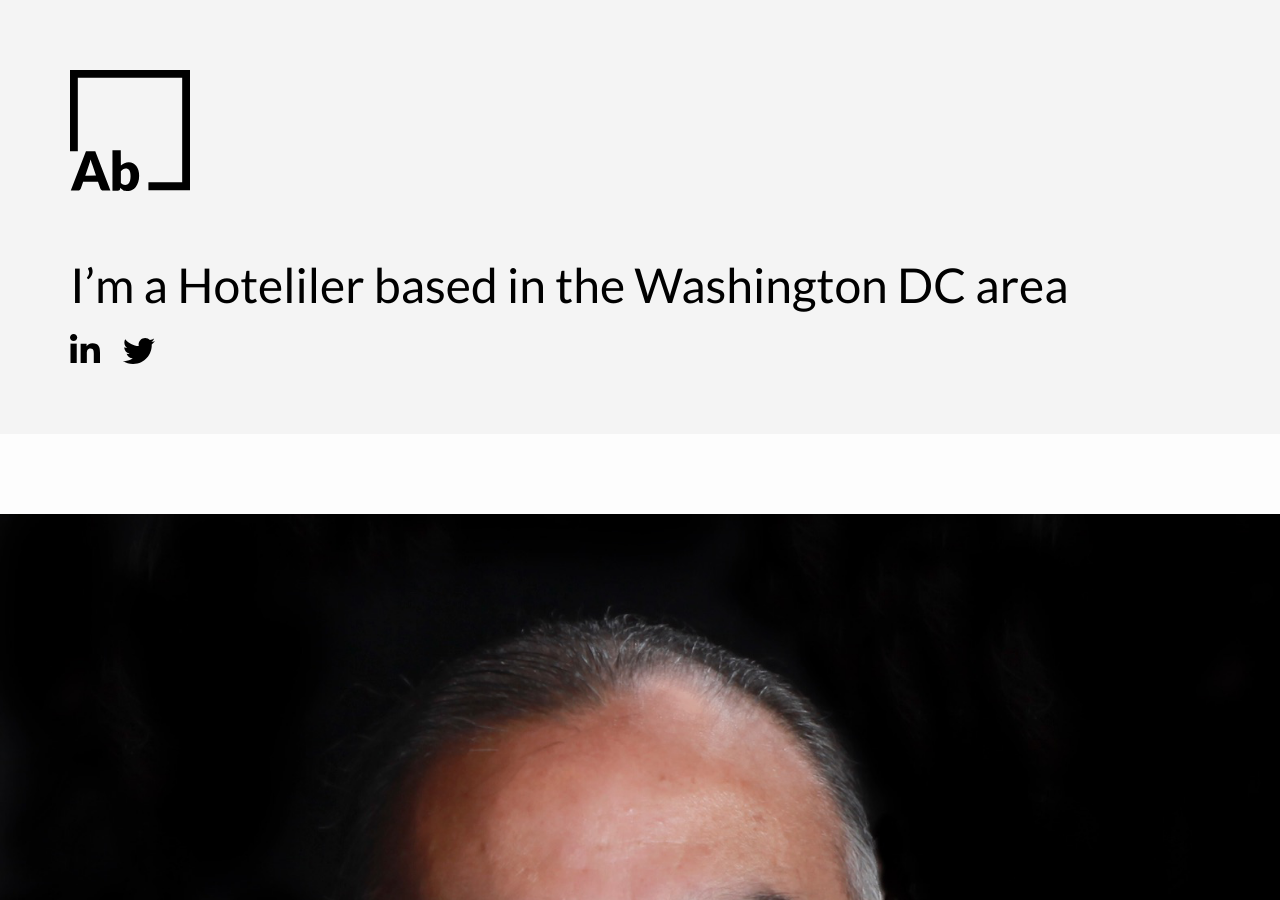
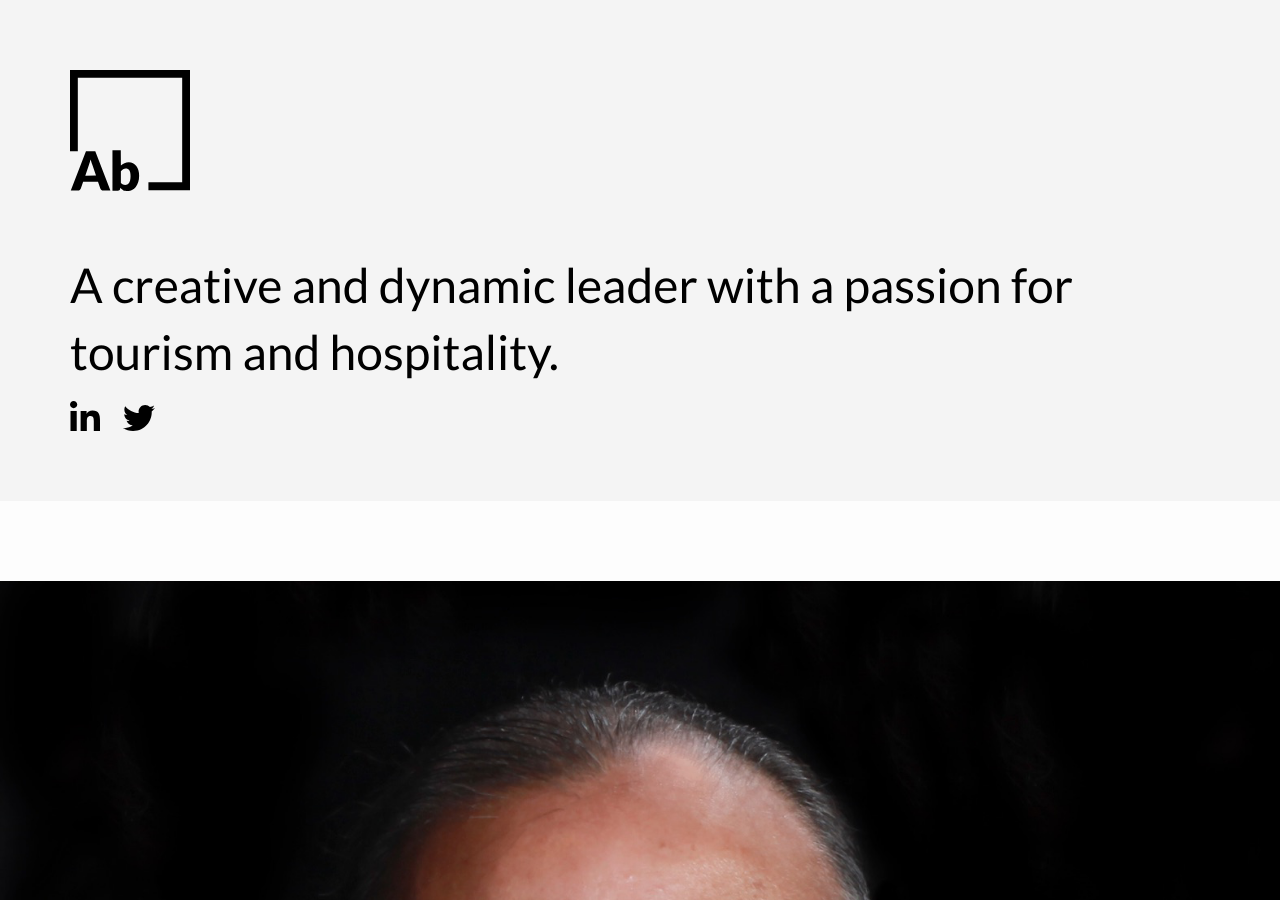
Before and after one commit to naher94/abid-butt.com, a Jekyll site: the page built from index.html, in a window 1280 px wide and 900 px high. Built offline with Jekyll 4.4.1, drawn with Linux system fonts in a browser that asks for light colours.

Commit message:
Metadata update

```diff
--- a/_config.yml
+++ b/_config.yml
@@ -9,9 +9,7 @@
 title: Abid Butt
 email: your-email@domain.com
 description: > # this means to ignore newlines until "baseurl:"
-  Write an awesome description for your new site here. You can edit this
-  line in _config.yml. It will appear in your document head meta (for
-  Google search results) and in your feed.xml site description.
+  A creative and dynamic leader with a passion for tourism and hospitality.
 baseurl: "" # the subpath of your site, e.g. /blog
 url: "http://abid-butt.com" # the base hostname & protocol for your site
 
--- a/_includes/head.html
+++ b/_includes/head.html
@@ -6,7 +6,7 @@
   <title>{% if page.title %}{{ page.title | escape }}{% else %}{{ site.title | escape }}{% endif %}</title>
   <meta name="description" content="{% if page.excerpt %}{{ page.excerpt | strip_html | strip_newlines | truncate: 160 }}{% else %}{{ site.description }}{% endif %}">
 
-  <meta name="keywords" content="Hospitality">
+  <meta name="keywords" content="hospitality,resorts, business,hotels,leadership,ceo,travel,international, domestic">
   <meta name="author" content="Abid Butt">
   <link rel="icon" type="image/png" href="../img/favicon.png"/>
   <link rel="shortcut icon" type="image/png" href="../img/favicon.png"/>
--- a/_includes/header.html
+++ b/_includes/header.html
@@ -2,7 +2,7 @@
   <div class="row">
     <div class="small-12 columns">
       <a href="{{ site.url }}"><img class="logo" src="../img/logo.svg" alt="Logo"></a>
-      <h1 class="site-intro">I’m a Hoteliler based in the Washington DC area</h1>
+      <h1 class="site-intro">A creative and dynamic leader with a passion for tourism and hospitality.</h1>
       <a href="https://www.linkedin.com/in/abidbutt/"><img class="linkedin" alt="Linkedin" src="../img/linkedin.svg"></a>
       <a href="https://twitter.com/abmhb"><img class="twitter" alt="Twitter" src="../img/twitter.svg"></a>
     </div>
```
Also changed, not shown: 4 other files.
